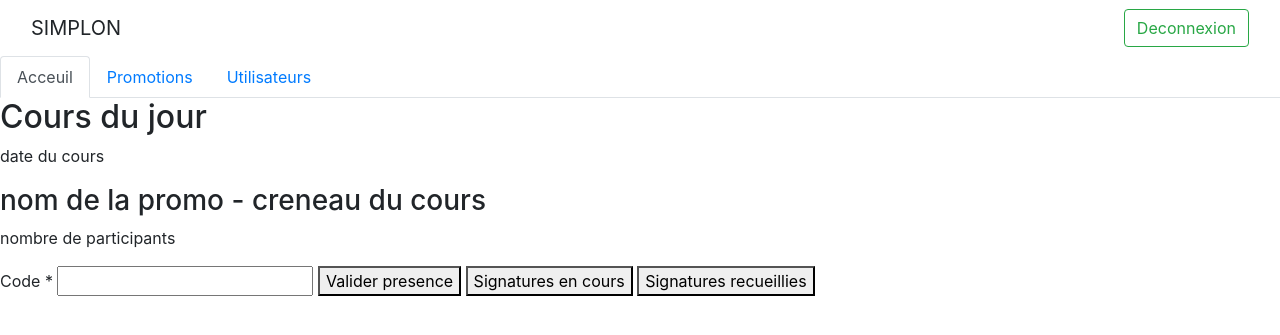
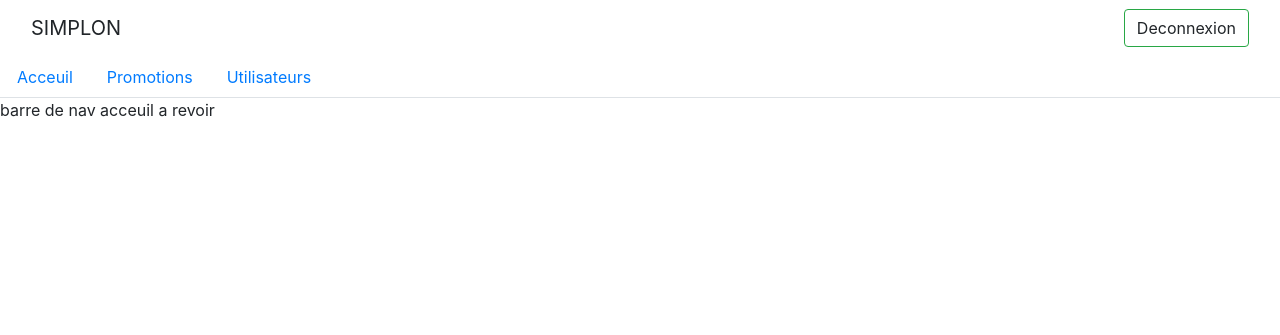
Before and after one commit to Sanaaezz/AppGestionEleves, a PHP site: template src/Views/dashboard.php in a window 1280 px wide. Shown: the top 335 px of the page. Run offline with PHP 8.4, Linux system fonts and the light colour scheme; the template is opened without the code that fills it, so the values that code supplies are empty; some libraries are stand-ins or nearby versions.

Commit message:
12Avril2

```diff
--- a/public/asset/script.js
+++ /dev/null
@@ -1,3 +0,0 @@
-// document.getElementById("inConnexion").addEventListener('click',(e) =>
-// e.preventDefault
-// )
--- a/src/Models/Database.php
+++ b/src/Models/Database.php
@@ -15,7 +15,7 @@ final class Database
   public function __construct()
   {
     $this->config = __DIR__ . '/../../config.php';
-    require_once $this->config;
+    require_once $this->config ;
 
     $this->connexionDB();
   }
@@ -28,7 +28,7 @@ final class Database
     try {
       $dsn = "mysql:host=" . DB_HOST . ";dbname=" . DB_NAME;
       $this->DB = new PDO($dsn, DB_USER, DB_PWD);
-
+      echo"database";
     } catch (PDOException $error) {
       // throw new Exception( "erreur:" . $error->getMessage());
       echo "Quelque chose s'est mal passé : " . $error->getMessage();
@@ -38,8 +38,8 @@ final class Database
   public function getDB()
   {
     return $this->DB;
+
   }
 
 
-
 }
--- a/src/Views/Includes/header.php
+++ b/src/Views/Includes/header.php
@@ -16,7 +16,7 @@
   <nav class="navbar bg-body-tertiary">
     <div class="container-fluid">
       <a class="navbar-brand">SIMPLON</a>
-      <a class=" d-flex btn btn-outline-success deconnexion" href="./deconnexion.php">Deconnexion</a>
+      <a class=" d-flex btn btn-outline-success deconnexion">Deconnexion</a>
 
     </div>
   </nav>
--- a/src/Views/accueilView.php
+++ b/src/Views/accueilView.php
@@ -1,5 +1,6 @@
-
-<div class="">
+barre de nav acceuil
+a revoir
+<!-- <div class="">
   <ul class="nav nav-tabs" id="myTab" role="tablist">
     <li class="nav-item">
       <a class="nav-link active" id="acceuil-tab" data-toggle="tab" href="accueilView.php" role="tab" aria-selected="true">Acceuil</a>
@@ -11,16 +12,20 @@
       <a class="nav-link" id="utilisateurs-tab" data-toggle="tab" href="utilisateursView.php" role="tab" aria-selected="false">Utilisateurs</a>
     </li>
   </ul>
-</div>
+</div> -->
 <div class="tab-content" id="myTabContent">
-  <div class="tab-pane fade show active" id="acceuil" role="tabpanel" aria-labelledby="acceuil-tab">
+  <!-- <div class="tab-pane fade show active" id="acceuil" role="tabpanel" aria-labelledby="acceuil-tab"> -->
+    <div class="tab-pane fade show" id="acceuil" role="tabpanel" aria-labelledby="acceuil-tab">
       <h2>Cours du jour</h2>
-    <div>
+      <div class="d-flex flex-column">
         <p>date du cours</p>
         <h3>nom de la promo - creneau du cours</h3>
         <p>nombre de participants</p>
         <label for="codeCours">Code *</label>
         <input type="text" name="codeCours" id="codecours">
+      </div>
+      <div>
+        bouton faire inter en JS
         <button>Valider presence</button>
         <button>Signatures en cours</button>
         <button>Signatures recueillies</button>
--- a/src/Views/dashboard.php
+++ b/src/Views/dashboard.php
@@ -1,7 +1,28 @@
 <?php
+include __DIR__ . "/Includes/header.php";
+?>
 
-include __DIR__ . "/Includes/header.php";
+<div class="navTablist">
+  <ul class="nav nav-tabs" id="myTab" role="tablist">
+    <li class="nav-item">
+      <!-- <a class="nav-link active" id="acceuil-tab" data-toggle="tab" href="accueilView.php" role="tab" aria-selected="true">Acceuil</a> -->
 
+      <a class="nav-link" id="acceuil-tab" data-toggle="tab" href="accueilView.php" role="tab" aria-selected="true">Acceuil</a>
+    </li>
+    <li class="nav-item">
+      <a class="nav-link" id="promo-tab" data-toggle="tab" href="promotionsView.php" role="tab" aria-selected="false">Promotions</a>
+    </li>
+    <li class="nav-item">
+      <a class="nav-link" id="utilisateurs-tab" data-toggle="tab" href="utilisateursView.php" role="tab" aria-selected="false">Utilisateurs</a>
+    </li>
+  </ul>
+</div>
+
+<?php
 include __DIR__ . "/accueilView.php";
 
+
+
+
 include __DIR__ . "/Includes/footer.php";
+?>
--- a/src/Views/promotionsView.php
+++ b/src/Views/promotionsView.php
@@ -1,5 +1,4 @@
-
-<div class="">
+<!-- <div class="navTablist">
   <ul class="nav nav-tabs" id="myTab" role="tablist">
     <li class="nav-item">
       <a class="nav-link " id="acceuil-tab" data-toggle="tab" href="accueilView.php" role="tab" aria-selected="false">Acceuil</a>
@@ -11,7 +10,8 @@
       <a class="nav-link" id="utilisateurs-tab" data-toggle="tab" href="utilisateursView.php" role="tab" aria-selected="false">Utilisateurs</a>
     </li>
   </ul>
-</div>
+</div> -->
+
 <div class="tab-content" id="myTabContent">
   <div class="tab-pane fade " id="acceuil" role="tabpanel" aria-labelledby="acceuil-tab">...</div>
   <div class="tab-pane fade show active" id="promotions" role="tabpanel" aria-labelledby="promo-tab">
```
Also changed, not shown: src/Controllers/HomeController.php (+29 -9 lines), src/Repositories/UtilisateurRepository.php (+6 -6 lines), src/Views/connexion.php (+19 -4 lines), src/deconnexion.php (deleted, +0 -9 lines), src/router.php (+5 -4 lines). Lines whose indentation alone changed are shown as unchanged.
